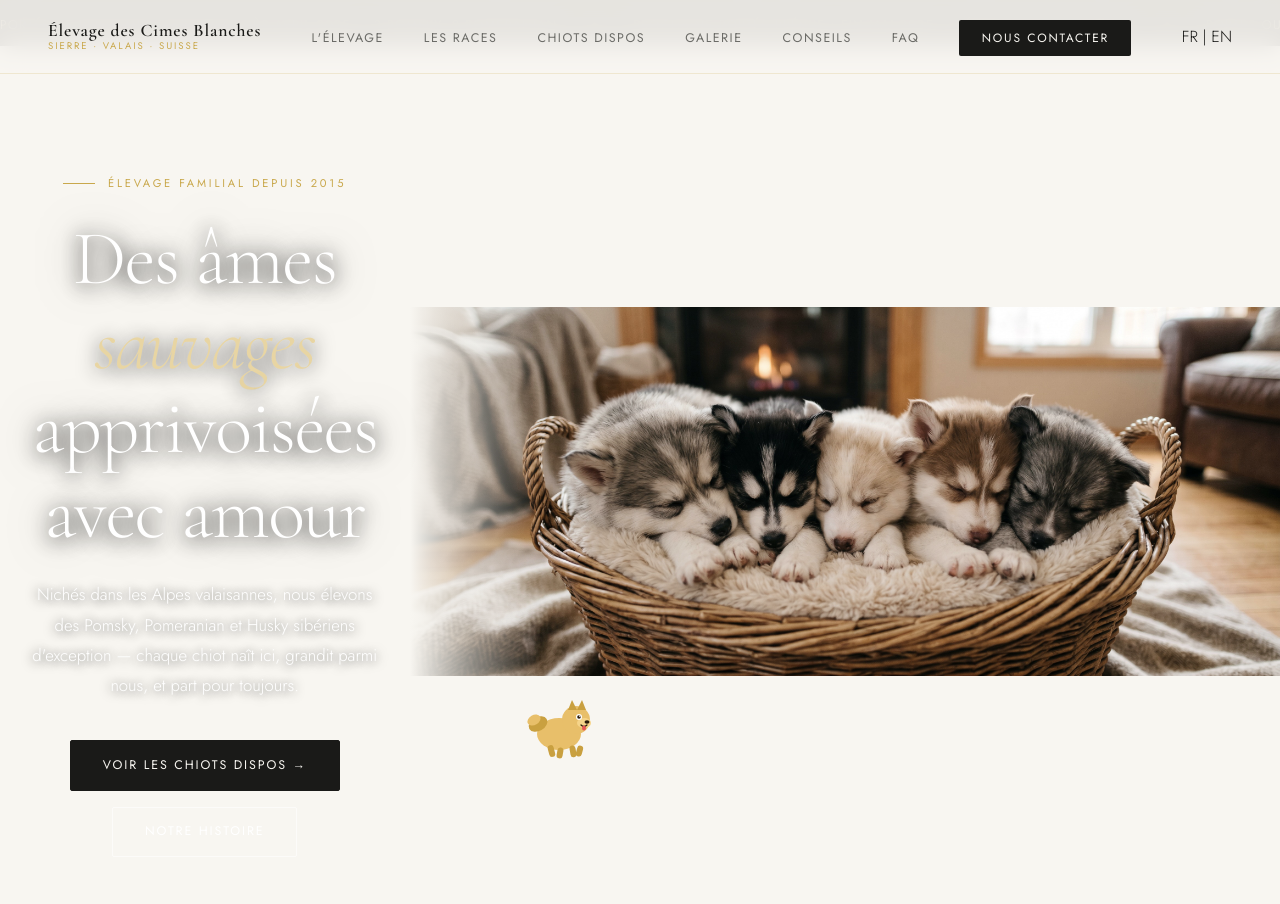
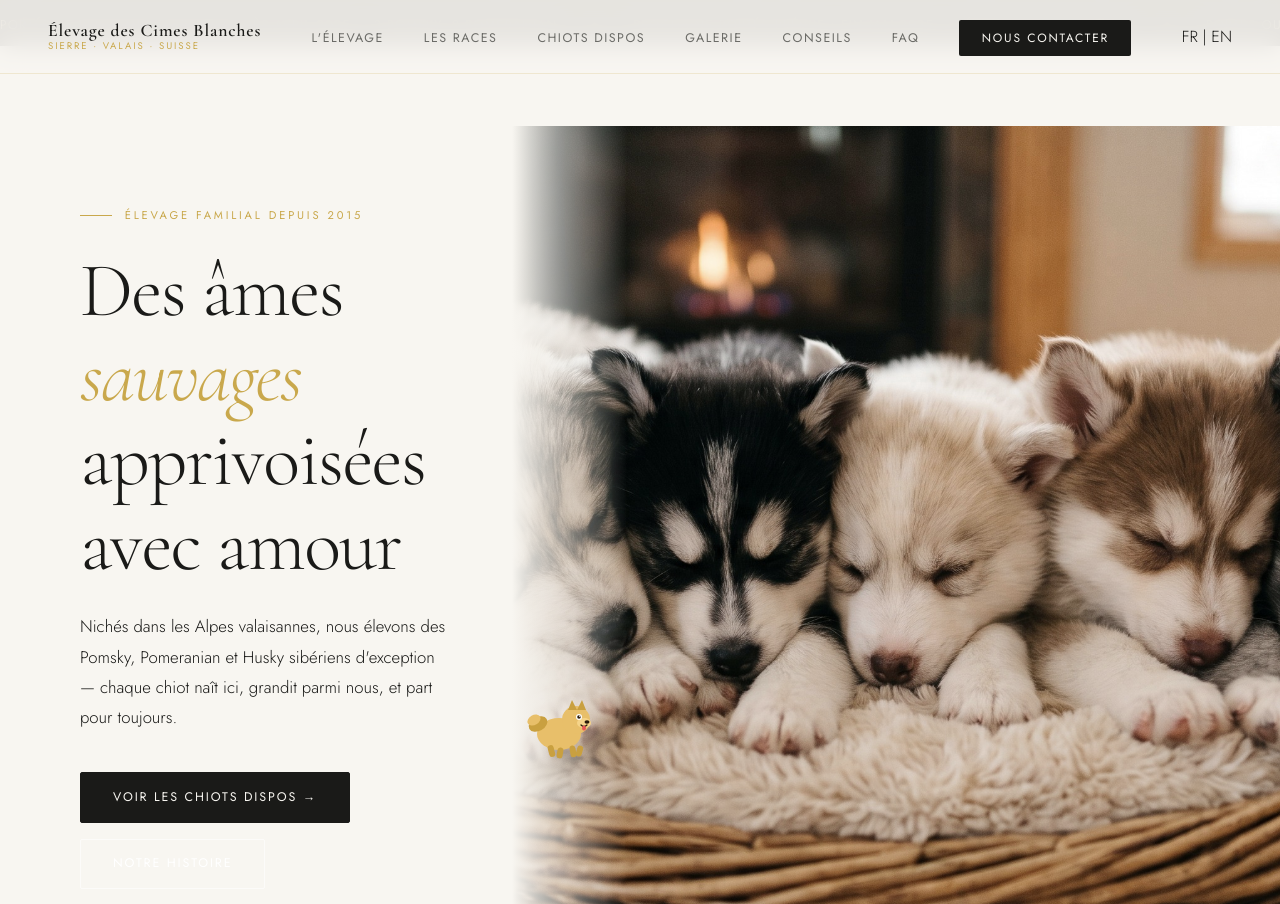
Before and after one commit to Goodwebsites-net/cimes-blanches, an Eleventy site: page src/index.njk in a window 1280 px wide. Shown: the top 904 px of the page. Built offline with nearby package versions, Linux system fonts and the light colour scheme; Eleventy itself is replaced by a stand-in of ours; files that its build step writes are made by us from their sources.

Commit message:
Update style.css

```diff
--- a/src/css/style.css
+++ b/src/css/style.css
@@ -128,29 +128,27 @@ ul { list-style: none; }
 /* ── Hero Accueil ── */
 .hero {
   min-height: 100vh;
+  display: grid;
+  grid-template-columns: 40fr 60fr;
   position: relative;
   overflow: hidden;
-  display: flex;
-  align-items: center;
-  justify-content: center;
-  text-align: center;
+  padding-top: 80px;
 }
 
 .hero__right {
-  position: absolute;
-  inset: 0;
-  z-index: 0;
+  position: relative;
+  overflow: hidden;
 }
 .hero__img {
   width: 100%; height: 100%;
   object-fit: cover;
-  object-position: center 30%;
-  filter: saturate(0.85) brightness(0.55);
+  object-position: center;
+  filter: saturate(0.9);
 }
 .hero__img-overlay {
   position: absolute;
   inset: 0;
-  background: rgba(0,0,0,0.45);
+  background: linear-gradient(to right, var(--blanc) 0%, transparent 12%);
 }
 
 
@@ -163,9 +161,8 @@ ul { list-style: none; }
   z-index: 2;
   display: flex;
   flex-direction: column;
-  align-items: center;
-  padding: 8rem 2rem 5rem;
-  max-width: 800px;
+  justify-content: center;
+  padding: 5rem 4rem 5rem 5rem;
 }
 
 .hero__eyebrow {
@@ -194,29 +191,25 @@ ul { list-style: none; }
   line-height: 1.1;
   letter-spacing: -0.02em;
   margin-bottom: 1.5rem;
-  color: #fff;
-  text-shadow: 0 2px 20px rgba(0,0,0,0.9), 0 0 40px rgba(0,0,0,0.6);
+  color: var(--noir);
 }
 .hero__title em {
   font-style: italic;
-  color: var(--or-clair);
-  text-shadow: 0 2px 20px rgba(0,0,0,0.9);
+  color: var(--or);
 }
 
 .hero__desc {
   font-size: 1.05rem;
-  color: #fff;
+  color: var(--noir);
   max-width: 540px;
   margin-bottom: 2.5rem;
   line-height: 1.8;
-  text-shadow: 0 1px 12px rgba(0,0,0,0.9);
 }
 
 .hero__actions {
   display: flex;
   gap: 1rem;
   flex-wrap: wrap;
-  justify-content: center;
 }
 
 .btn-primary {
```
